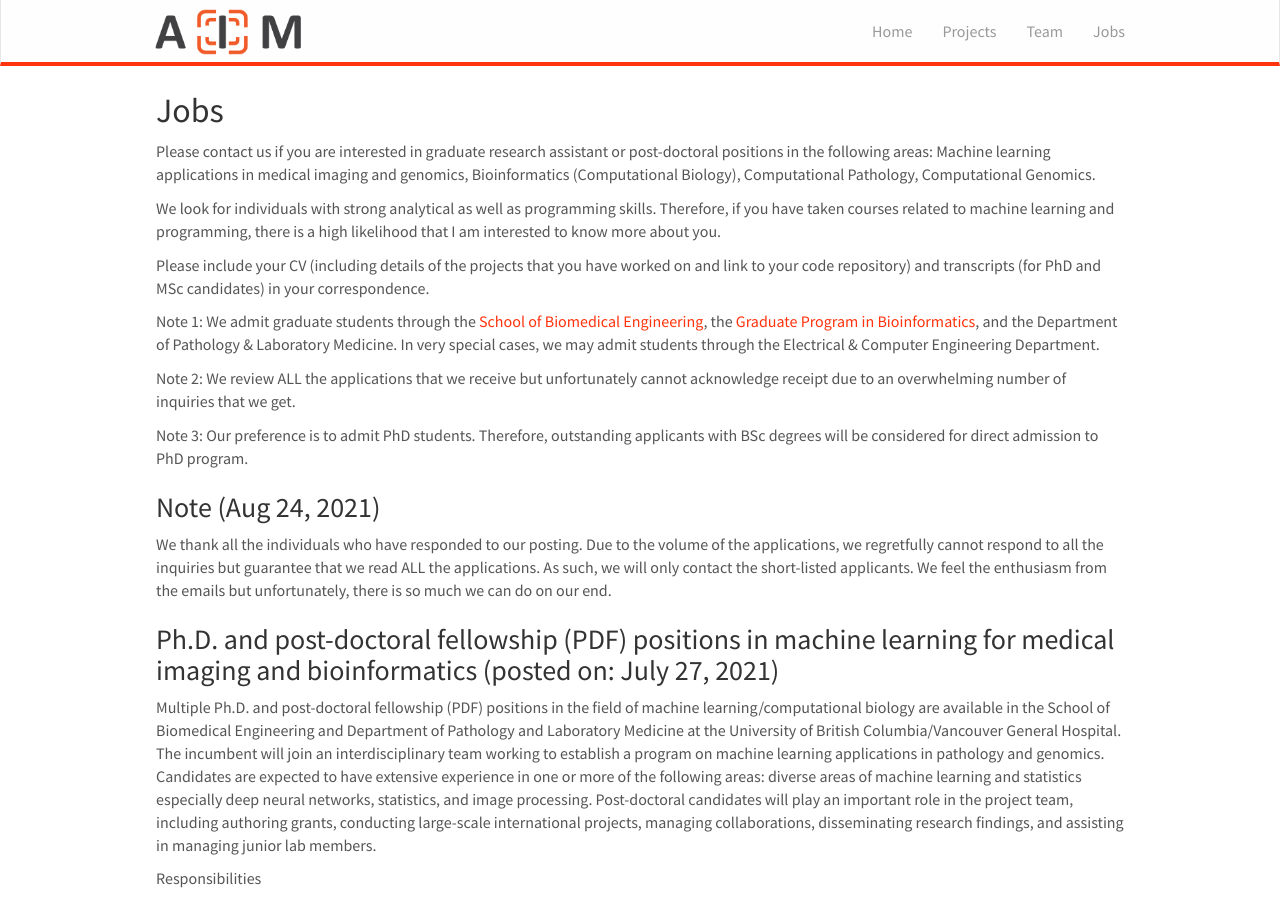
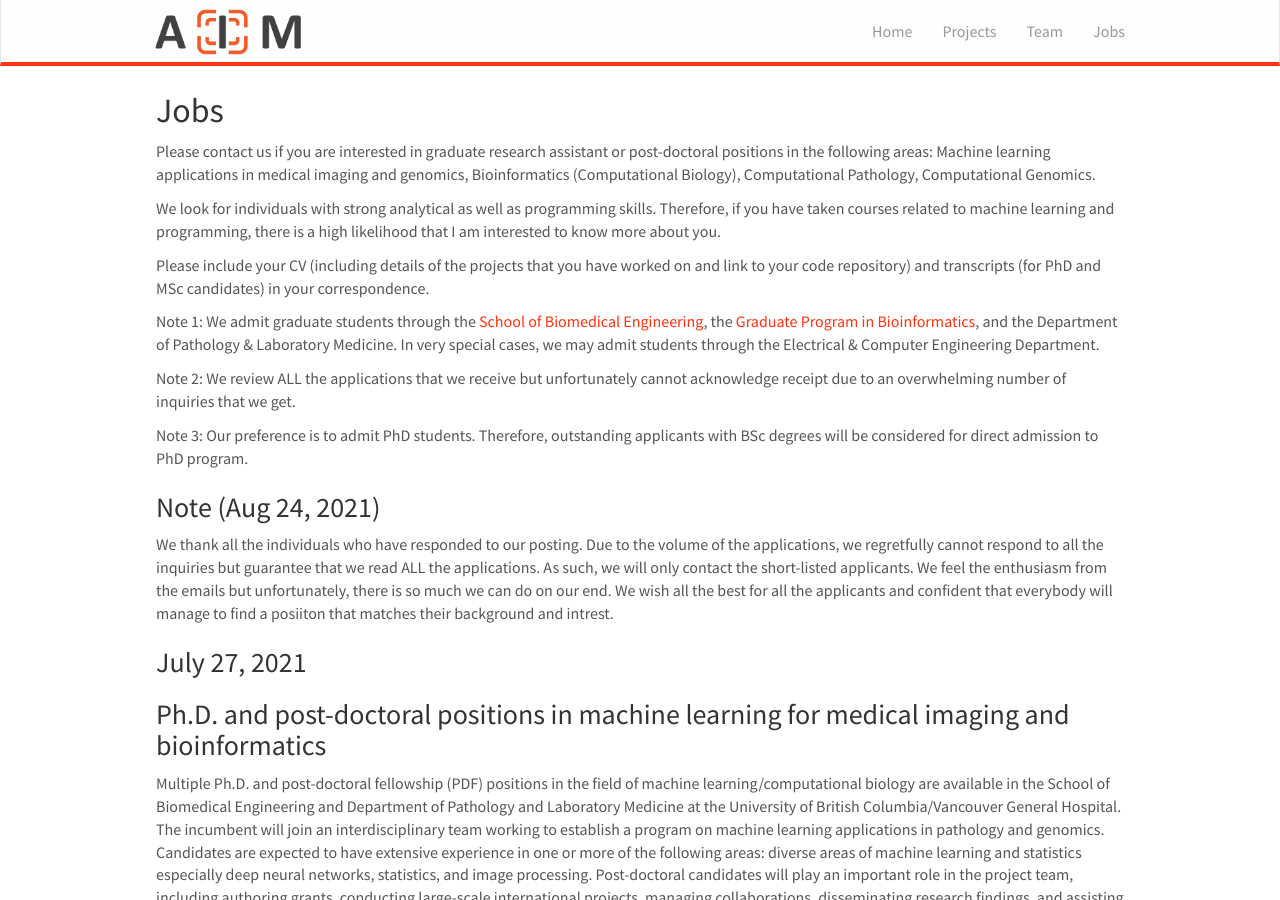
Before and after one commit to AIMLab-UBC/AIMLab-UBC.github.io, a Jekyll site: the page built from _pages/jobs.md, in a window 1280 px wide and 900 px high. Built offline with Jekyll 4.4.1, drawn with Linux system fonts in a browser that asks for light colours; nearby versions of some CDN libraries; a style sheet for code colours, icons or effects is not loaded.

Commit message:
Update jobs.md

```diff
--- a/_pages/jobs.md
+++ b/_pages/jobs.md
@@ -22,9 +22,10 @@ Note 3: Our preference is to admit PhD students. Therefore, outstanding applican
 
 
 ### Note (Aug 24, 2021)
-We thank all the individuals who have responded to our posting. Due to the volume of the applications, we regretfully cannot respond to all the inquiries but guarantee that we read ALL the applications. As such, we will only contact the short-listed applicants. We feel the enthusiasm from the emails but unfortunately, there is so much we can do on our end.
+We thank all the individuals who have responded to our posting. Due to the volume of the applications, we regretfully cannot respond to all the inquiries but guarantee that we read ALL the applications. As such, we will only contact the short-listed applicants. We feel the enthusiasm from the emails but unfortunately, there is so much we can do on our end. We wish all the best for all the applicants and confident that everybody will manage to find a posiiton that matches their background and intrest.
 
-### Ph.D. and post-doctoral fellowship (PDF) positions in machine learning for medical imaging and bioinformatics (posted on: July 27, 2021)
+### July 27, 2021
+### Ph.D. and post-doctoral positions in machine learning for medical imaging and bioinformatics
 Multiple Ph.D. and post-doctoral fellowship (PDF) positions in the field of machine learning/computational biology are available in the School of Biomedical Engineering and Department of Pathology and Laboratory Medicine at the University of British Columbia/Vancouver General Hospital. The incumbent will join an interdisciplinary team working to establish a program on machine learning applications in pathology and genomics. Candidates are expected to have extensive experience in one or more of the following areas: diverse areas of machine learning and statistics especially deep neural networks, statistics, and image processing.
 Post-doctoral candidates will play an important role in the project team, including authoring grants, conducting large-scale international projects, managing collaborations, disseminating research findings, and assisting in managing junior lab members.
 
```
